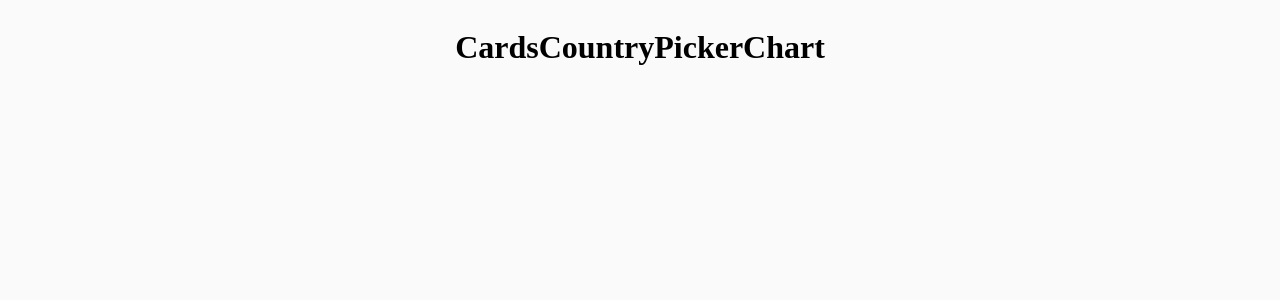
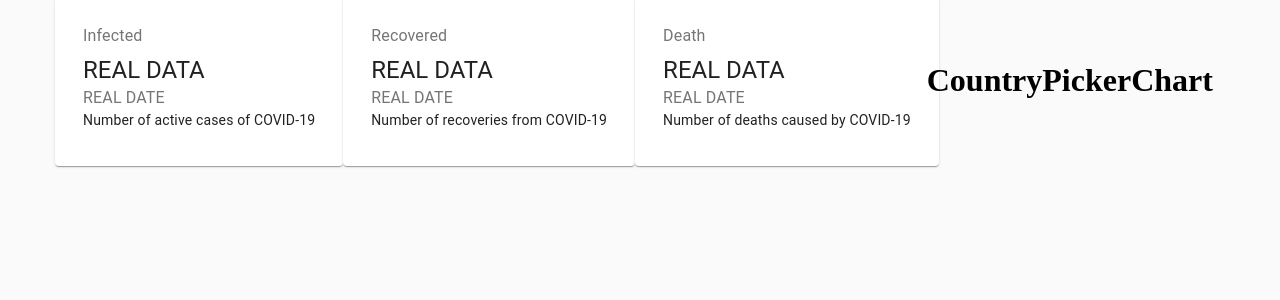
Before and after one commit to MaansiBotke/covid-tracker, a React (Create React App) app: page / in a window 1280 px wide. Shown: the top 300 px of the page. Built offline with nearby package versions, Linux system fonts and the light colour scheme; no server answers.

Commit message:
Basic cards using material UI

```diff
--- a/package.json
+++ b/package.json
@@ -3,6 +3,7 @@
   "version": "0.1.0",
   "private": true,
   "dependencies": {
+    "@material-ui/core": "^4.11.0",
     "@testing-library/jest-dom": "^4.2.4",
     "@testing-library/react": "^9.3.2",
     "@testing-library/user-event": "^7.1.2",
--- a/src/App.js
+++ b/src/App.js
@@ -4,15 +4,25 @@
 import { fetchData } from './api';
 
 class App extends React.Component {
+
+  state = {
+      data: {},
+  }
+
+
   async componentDidMount() {
-    const data = await fetchData();
-    console.log(data);
+    const fetchedData = await fetchData();
+    this.setState( {
+        data: fetchedData
+    });
   }
 
   render() {
+    const { data } = this.state;
+
     return (
       <div className={styles.container}>
-        <Cards />
+        <Cards data={data}/>
         <CountryPicker />
         <Chart />
       </div>
--- a/src/components/Cards/Cards.jsx
+++ b/src/components/Cards/Cards.jsx
@@ -1,8 +1,38 @@
 import React from 'react';
+import { Card, CardContent, Typography, Grid } from '@material-ui/core';
+import styles from './Cards.module.css';
 
-const Cards = () => {
+const Cards = (props) => {
+    console.log(props);
     return (
-        <h1>Cards</h1>
+        <div className={styles.container}>
+          <Grid container spacing={3} justify="center">
+            <Grid item component={Card}>
+              <CardContent>
+                  <Typography color="textSecondary" gutterBottom>Infected</Typography>
+                  <Typography variant="h5">REAL DATA</Typography>
+                  <Typography color="textSecondary">REAL DATE</Typography>
+                  <Typography variant="body2">Number of active cases of COVID-19</Typography>
+              </CardContent>
+            </Grid>
+            <Grid item component={Card}>
+              <CardContent>
+                  <Typography color="textSecondary" gutterBottom>Recovered</Typography>
+                  <Typography variant="h5">REAL DATA</Typography>
+                  <Typography color="textSecondary">REAL DATE</Typography>
+                  <Typography variant="body2">Number of recoveries from COVID-19</Typography>
+              </CardContent>
+            </Grid>
+            <Grid item component={Card}>
+              <CardContent>
+                  <Typography color="textSecondary" gutterBottom>Death</Typography>
+                  <Typography variant="h5">REAL DATA</Typography>
+                  <Typography color="textSecondary">REAL DATE</Typography>
+                  <Typography variant="body2">Number of deaths caused by COVID-19</Typography>
+              </CardContent>
+            </Grid>
+          </Grid>
+        </div>
     )
 }
 
```
Also changed, not shown: 1 other file (tests, documents, lock files or other folders).
